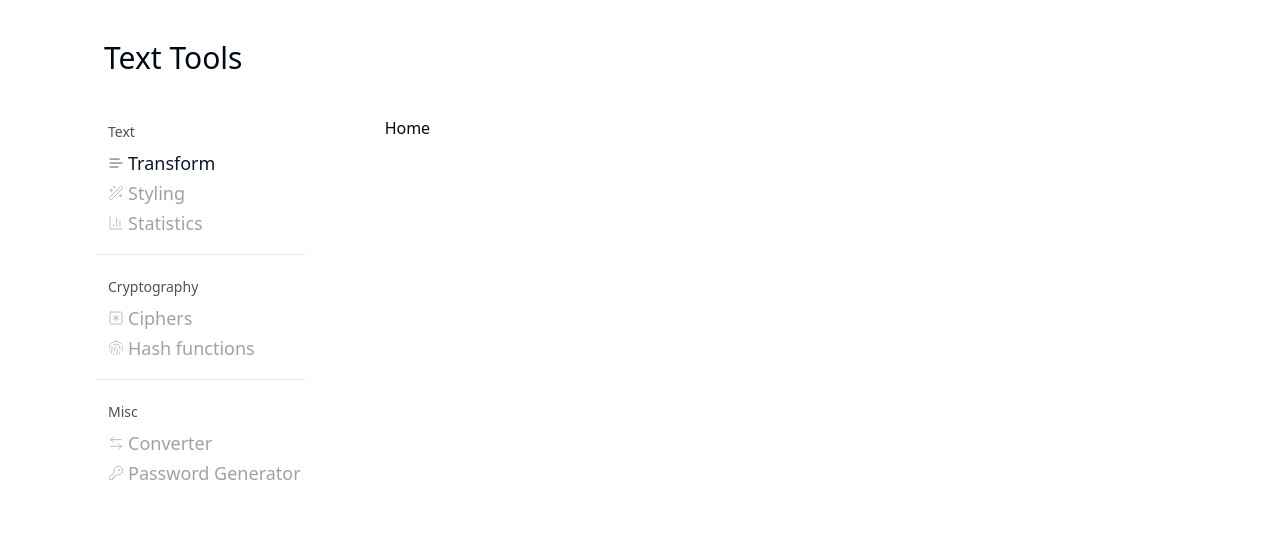
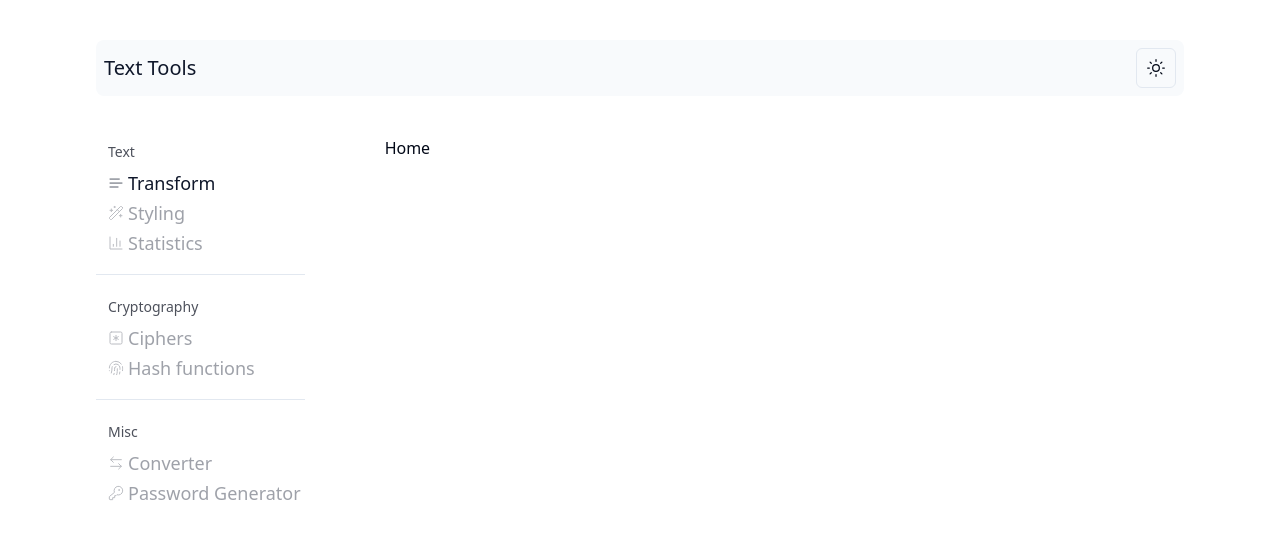
Before and after one commit to mateusfg7/text-tools, a Next.js app: page / in a window 1280 px wide. Shown: the top 538 px of the page. Built offline with nearby package versions, Linux system fonts and the light colour scheme.

Commit message:
feat(header): add theme toggle button and update colors

```diff
--- a/src/app/_components/header.tsx
+++ b/src/app/_components/header.tsx
@@ -1,5 +1,8 @@
+import { ThemeToggle } from "./theme-toggle";
+
 export const Header = () => (
-  <header className="w-full flex items-end px-2">
-    <h1 className="text-3xl">Text Tools</h1>
+  <header className="w-full flex items-center justify-between p-2 bg-primary-foreground rounded-lg">
+    <h1 className="text-xl text-primary">Text Tools</h1>
+    <ThemeToggle />
   </header>
 );
```
